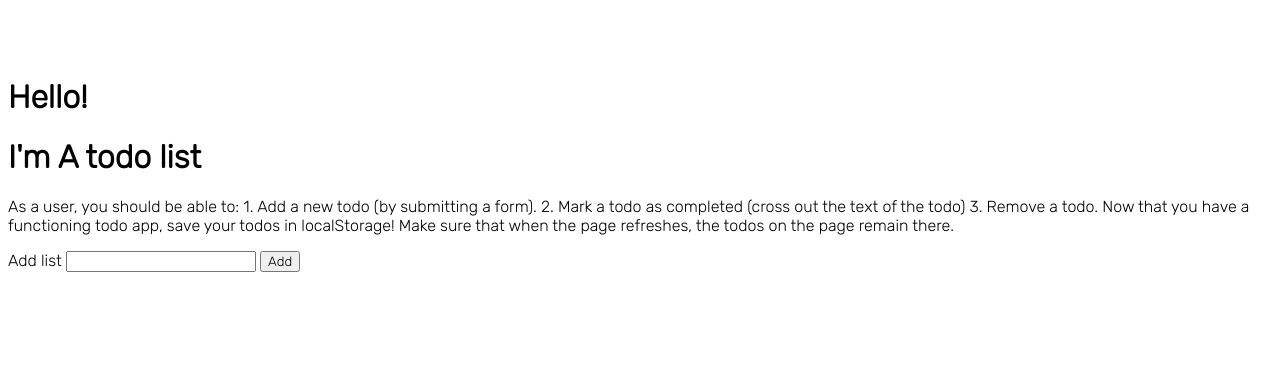
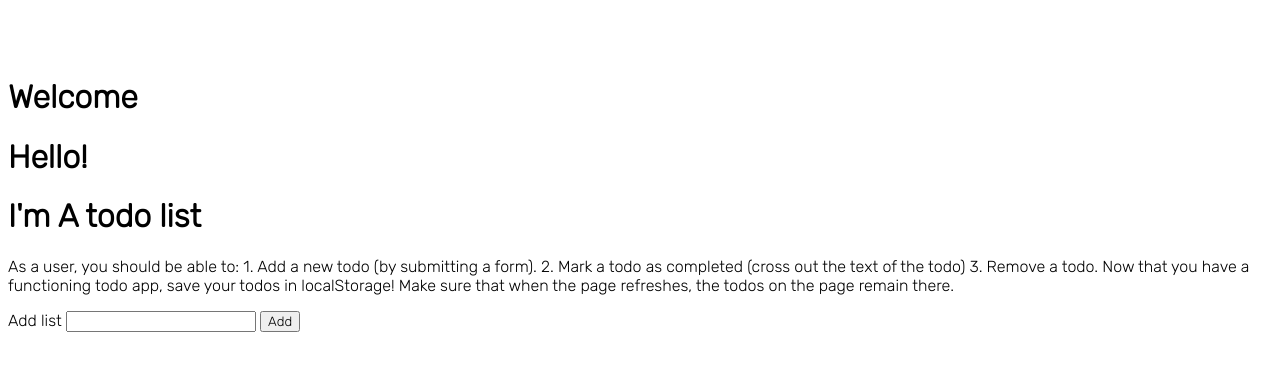
Before and after one commit to iamhridoy11/TodoList, a plain HTML site: page index.html in a window 1280 px wide. Shown: the part 51-422 px from the top of the page. Drawn offline with Linux system fonts and the light colour scheme.

Commit message:
Add welcome header

```diff
--- a/index.html
+++ b/index.html
@@ -1,5 +1,6 @@
 <!DOCTYPE html>
 <html lang="en">
+
 <head>
     <meta charset="UTF-8">
     <meta http-equiv="X-UA-Compatible" content="IE=edge">
@@ -10,6 +11,7 @@
     <link rel="preconnect" href="https://fonts.gstatic.com" crossorigin>
     <link href="https://fonts.googleapis.com/css2?family=Rubik:wght@300&display=swap" rel="stylesheet">
 </head>
+
 <body>
 
     <div class="header">
@@ -21,24 +23,28 @@
     </div>
 
     <div class="container">
+        <h1>Welcome</h1>
         <h1>Hello!</h1>
         <h1>I'm A todo list</h1>
-        <p>As a user, you should be able to: 1. Add a new todo (by submitting a form). 2. Mark a todo as completed (cross out the text of the todo)
-            3. Remove a todo.  Now that you have a functioning todo app, save your todos in localStorage! Make sure that when the page refreshes, the todos on the page remain there.</p>
+        <p>As a user, you should be able to: 1. Add a new todo (by submitting a form). 2. Mark a todo as completed
+            (cross out the text of the todo)
+            3. Remove a todo. Now that you have a functioning todo app, save your todos in localStorage! Make sure that
+            when the page refreshes, the todos on the page remain there.</p>
 
     </div>
 
     <form action="" id="add-list">
-     <label for="list">Add list</label>
-     <input type="text" id="list">
+        <label for="list">Add list</label>
+        <input type="text" id="list">
 
-     <button>Add</button>
+        <button>Add</button>
 
-     <ul id="todo-list">
+        <ul id="todo-list">
 
-     </ul>
+        </ul>
     </form>
 
     <script src="app.js"></script>
 </body>
+
 </html>
```
